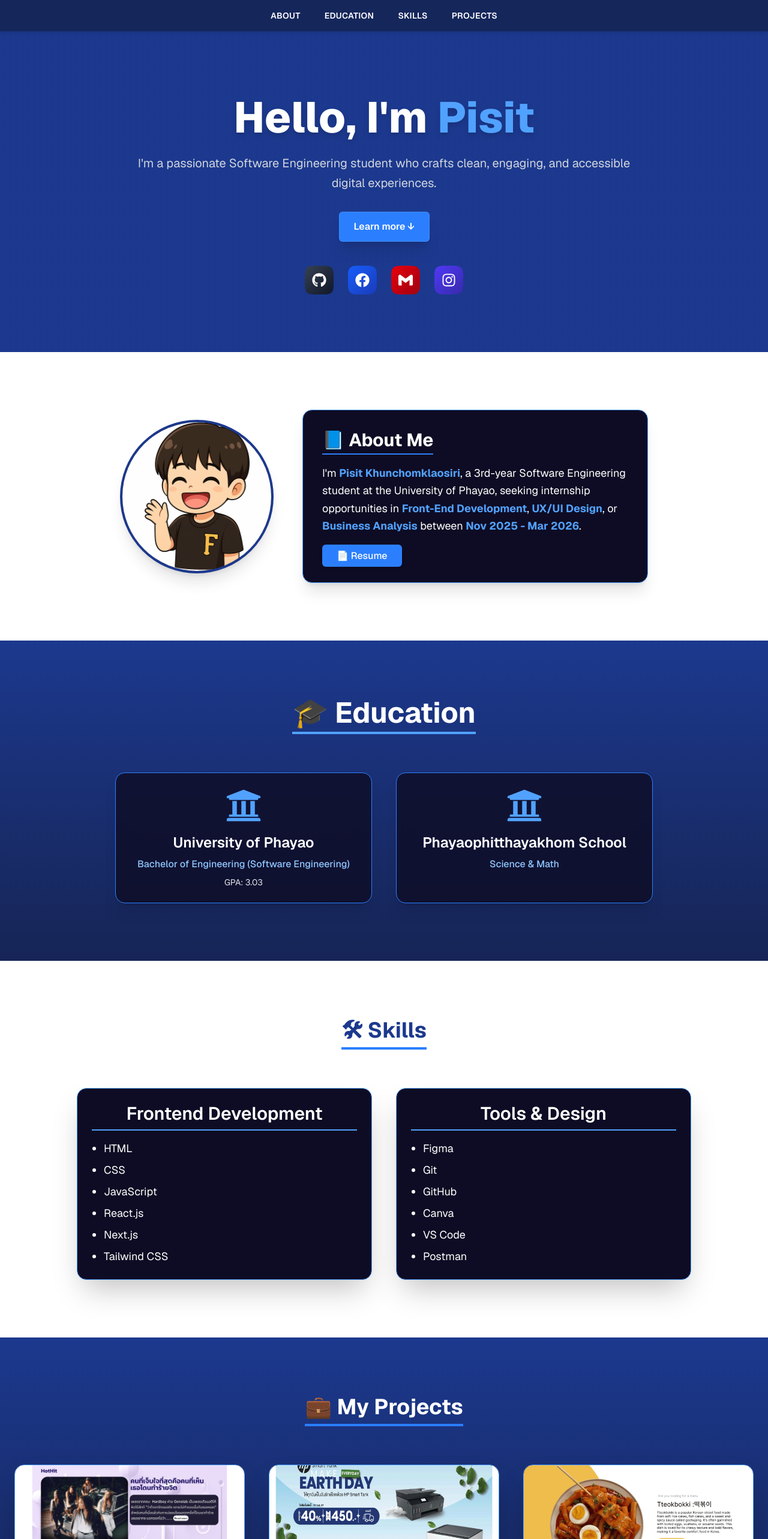
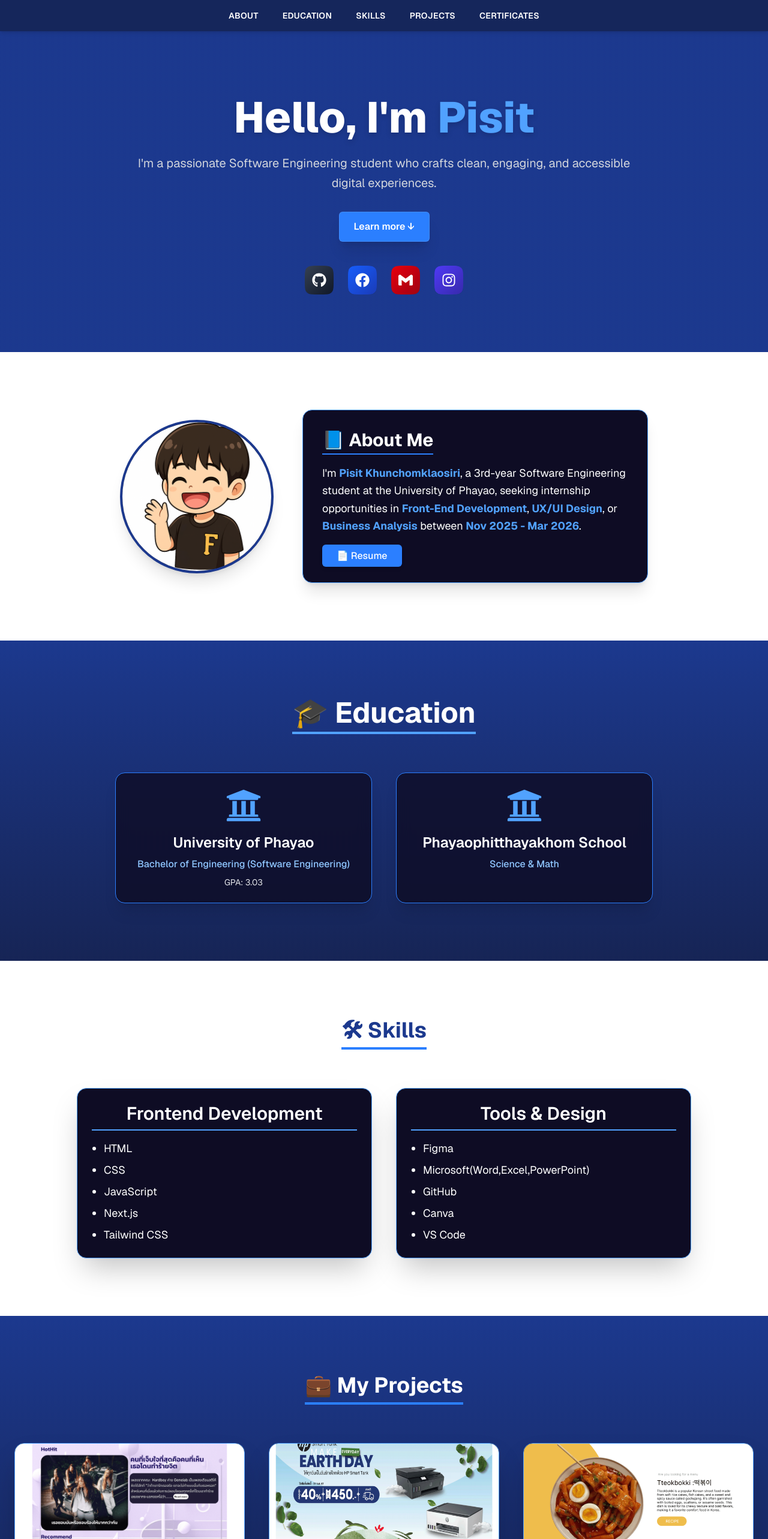
Before and after one commit to pskjksr/cv-pisit, a Next.js app: page / in a window 1280 px wide. Shown: the top 2566 px of the page at 60% size. Built offline with nearby package versions, Linux system fonts and the light colour scheme.

Commit message:
Implement code changes to enhance functionality and improve performance

```diff
--- a/src/app/page.js
+++ b/src/app/page.js
@@ -28,18 +28,17 @@ export default function Home() {
   const skillList = [
     {
       title: "Frontend Development",
-      skills: [
-        "HTML",
-        "CSS",
-        "JavaScript",
-        "React.js",
-        "Next.js",
-        "Tailwind CSS",
-      ],
+      skills: ["HTML", "CSS", "JavaScript", "Next.js", "Tailwind CSS"],
     },
     {
       title: "Tools & Design",
-      skills: ["Figma", "Git", "GitHub", "Canva", "VS Code", "Postman"],
+      skills: [
+        "Figma",
+        "Microsoft(Word,Excel,PowerPoint)",
+        "GitHub",
+        "Canva",
+        "VS Code",
+      ],
     },
   ];
 
@@ -48,7 +47,8 @@ export default function Home() {
       {/* Navbar */}
       <nav className="fixed top-0 z-50 w-full bg-blue-950/90 backdrop-blur-md shadow-md px-6 py-4 flex justify-center">
         <div className="flex gap-6 md:gap-10 text-sm font-semibold uppercase tracking-wide">
-          {["About", "Education", "Skills", "Projects"].map((item) => (
+          {["About", "Education", "Skills", "Projects", "Certificates"].map(
+            (item) => (
               <a
                 key={item}
                 href={`#${item.toLowerCase()}`}
@@ -57,7 +57,8 @@ export default function Home() {
                 {item}
                 <span className="absolute -bottom-1 left-0 h-0.5 w-full scale-x-0 group-hover:scale-x-100 bg-blue-400 transition-transform origin-left duration-300"></span>
               </a>
-          ))}
+            )
+          )}
         </div>
       </nav>
 
@@ -323,14 +324,41 @@ export default function Home() {
         )}
       </section>
 
+      {/* Certificates Section */}
+      <section
+        id="certificates"
+        className="bg-white py-20 px-6 text-center text-blue-900"
+      >
+        <h2 className="text-4xl font-bold mb-16 border-b-4 border-blue-500 inline-block pb-2">
+          🏅 Certificates
+        </h2>
+
+        <div className="flex flex-col md:flex-row items-center justify-center gap-10 max-w-6xl mx-auto">
+          {/* Certificate 1 */}
+          <div className="flex flex-col items-center max-w-sm">
+            <div className="relative group">
+              <div className="transition-transform duration-500 ease-in-out transform group-hover: group-hover:scale-105 group-hover:shadow-blue-400/60 rounded-xl overflow-hidden border-2 border-blue-400 shadow-lg bg-gradient-to-br from-blue-100 to-white">
+                <Image
+                  src="/framework.jpg"
+                  alt="Certificate"
+                  width={500}
+                  height={350}
+                  className="object-contain w-full h-full rounded-md"
+                />
+              </div>
+            </div>
+          </div>
+        </div>
+      </section>
+
       {/* Footer */}
       <footer className="relative bg-blue-950 text-white pt-16 pb-8 mt-[-1px] overflow-hidden">
         {/* Wave Effect */}
-        <div className="absolute top-0 left-0 w-full overflow-hidden leading-[0] rotate-180">
+        <div className="absolute top-0 left-0 w-full overflow-hidden leading-[0] rotate-180 bg-white">
           <svg
             className="relative block w-[calc(100%+1.3px)] h-[80px]"
             xmlns="http://www.w3.org/2000/svg"
-            viewBox="0 0 1200 120"
+            viewBox="0 0 900 200"
             preserveAspectRatio="none"
           >
             <path
```
Also changed, not shown: public/framework.jpg (added). Lines whose indentation alone changed are shown as unchanged.
